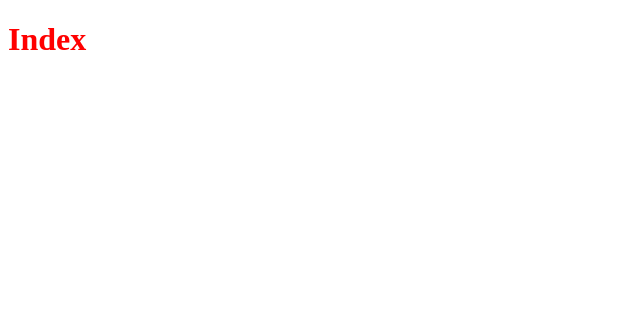
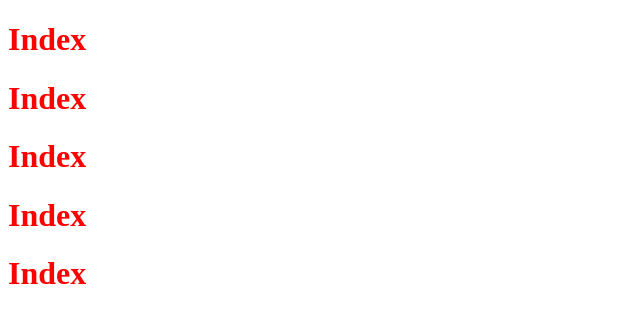
Before and after one commit to Veblen007/sjz_1303, a plain HTML site: page index.html in a window 1280 px wide. Shown: the whole page, without its empty margins (0-640 px from the left). Drawn offline with Linux system fonts and the light colour scheme.

Commit message:
首页已完成大半

```diff
--- a/index.html
+++ b/index.html
@@ -7,5 +7,9 @@
 </head>
 <body>
 	<h1>Index</h1>
+	<h1>Index</h1>
+	<h1>Index</h1>
+	<h1>Index</h1>
+	<h1>Index</h1>
 </body>
 </html>
```
